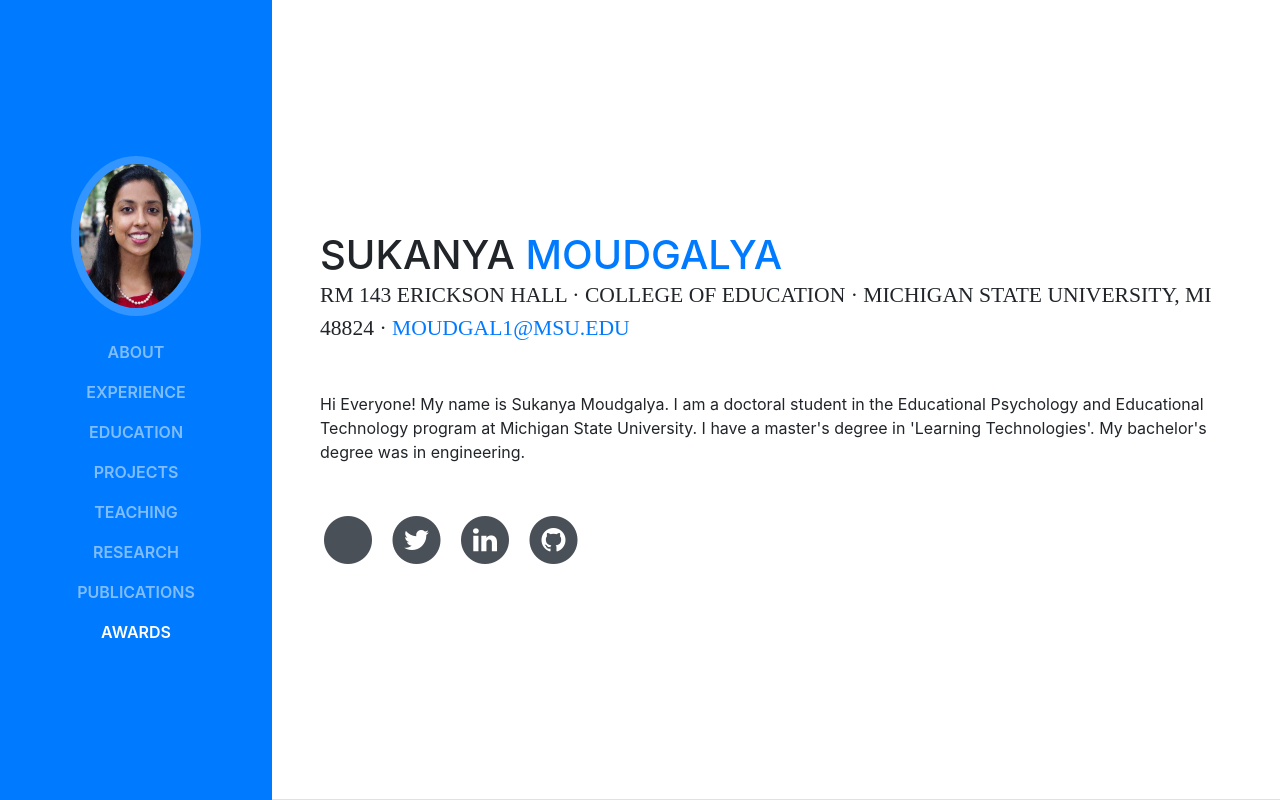
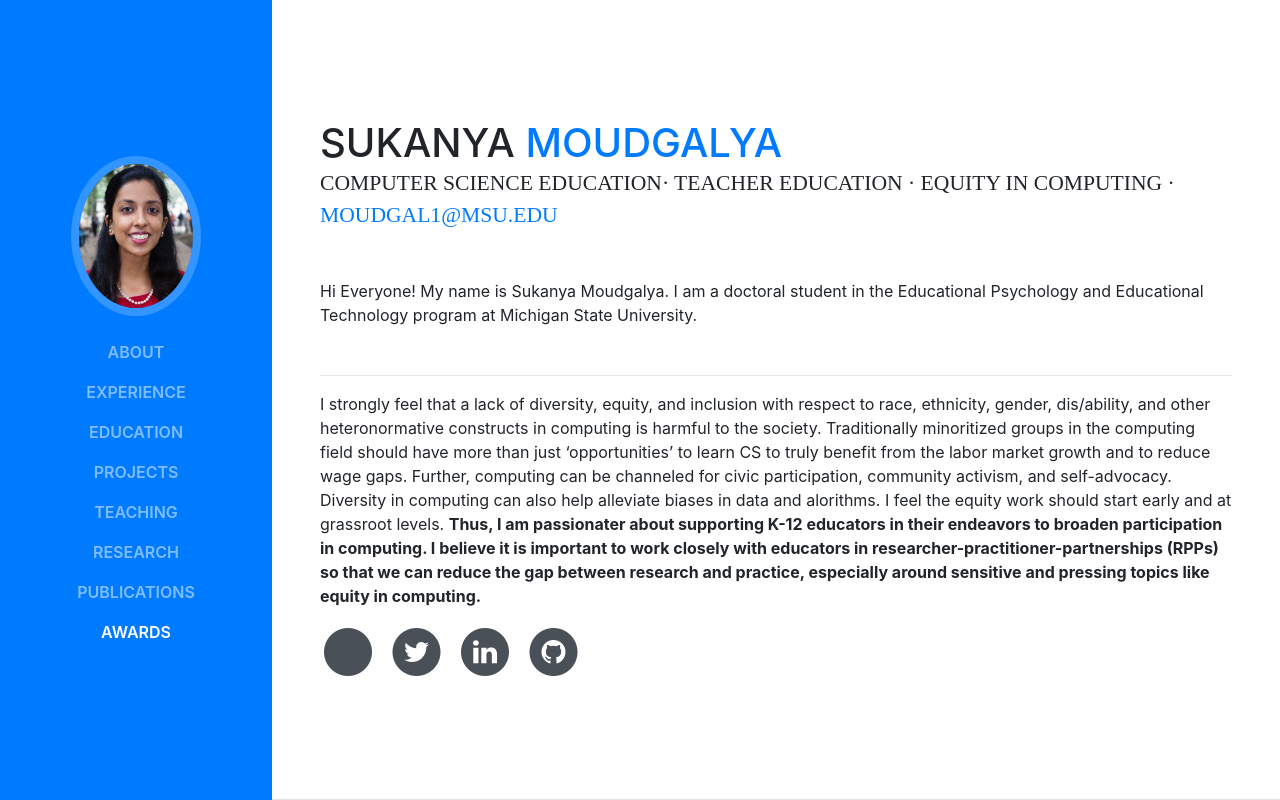
Before and after one commit to SukanyaM/SukanyaM.github.io, a website with bundled scripts: page index.html in a window 1280 px wide. Shown: the top 800 px of the page. Built offline with nearby package versions, Linux system fonts and the light colour scheme; some icons are missing; a web font is replaced by a local one.

Commit message:
New index upload

```diff
--- a/index.html
+++ b/index.html
@@ -82,10 +82,12 @@
           <h1 class="mb-0">Sukanya
             <span class="text-primary">Moudgalya</span>
           </h1>
-          <div class="subheading mb-5">Rm 143 Erickson Hall · College of Education · Michigan State University, MI 48824 ·
+          <div class="subheading mb-5">Computer Science Education· Teacher Education · Equity in Computing ·
             <a href="mailto:moudgal1@msu.edu">moudgal1@msu.edu</a>
           </div>
-          <p class="mb-5"> Hi Everyone! My name is Sukanya Moudgalya. I am a doctoral student in the Educational Psychology and Educational Technology program at Michigan State University. I have a master's degree in 'Learning Technologies'. My bachelor's degree was in engineering.</p>
+          <p class="mb-5"> Hi Everyone! My name is Sukanya Moudgalya. I am a doctoral student in the Educational Psychology and Educational Technology program at Michigan State University.
+          <hr />
+          I strongly feel that a lack of diversity, equity, and inclusion with respect to race, ethnicity, gender, dis/ability, and other heteronormative constructs in computing is harmful to the society. Traditionally minoritized groups in the computing field should have more than just ‘opportunities’ to learn CS to truly benefit from the labor market growth and to reduce wage gaps. Further, computing can be channeled for civic participation, community activism, and self-advocacy. Diversity in computing can also help alleviate biases in data and alorithms. I feel the equity work should start early and at grassroot levels. <b> Thus, I am passionater about supporting K-12 educators in their endeavors to broaden participation in computing. I believe it is important to work closely with educators in researcher-practitioner-partnerships (RPPs) so that we can reduce the gap between research and practice, especially around sensitive and pressing topics like equity in computing.</b></p>
           <ul class="list-inline list-social-icons mb-0">
             <!-- Google Scolar -->
             <li class="list-inline-item">
```
